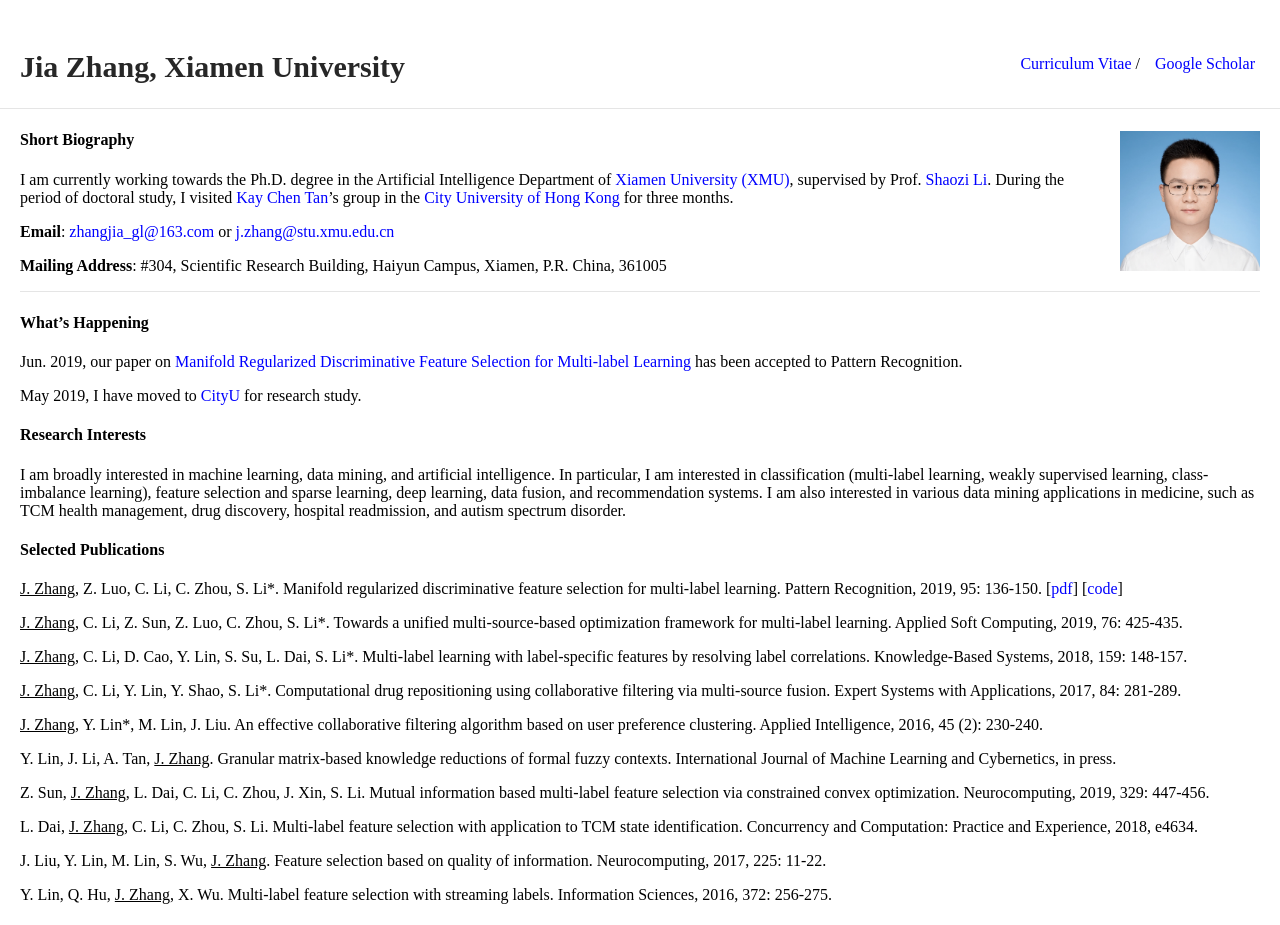
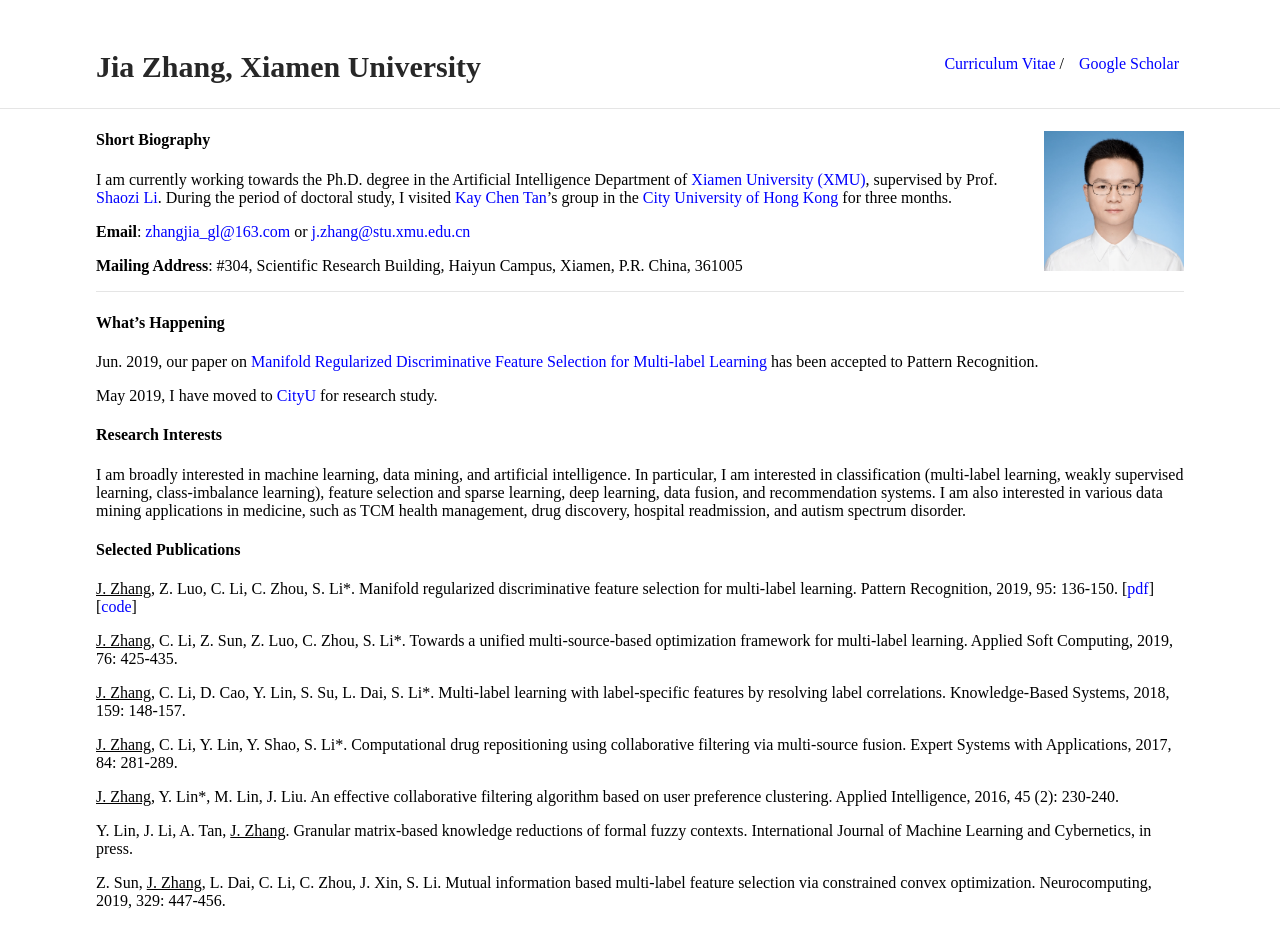
Before and after one commit to jiazhang-ml/jiazhang-ml.github.io, a Jekyll site: the page built from index.md, in a window 1280 px wide. Shown: the top 925 px of the page. Built offline with Jekyll 4.4.1, drawn with Linux system fonts in a browser that asks for light colours.

Commit message:
Update _style.scss

```diff
--- a/_sass/_style.scss
+++ b/_sass/_style.scss
@@ -68,7 +68,7 @@ hr {
 /* Divs */
 
 .container {
-    max-width: 1240px;
+    max-width: 85%;
     margin: auto;
 }
 .wrapper {
```
